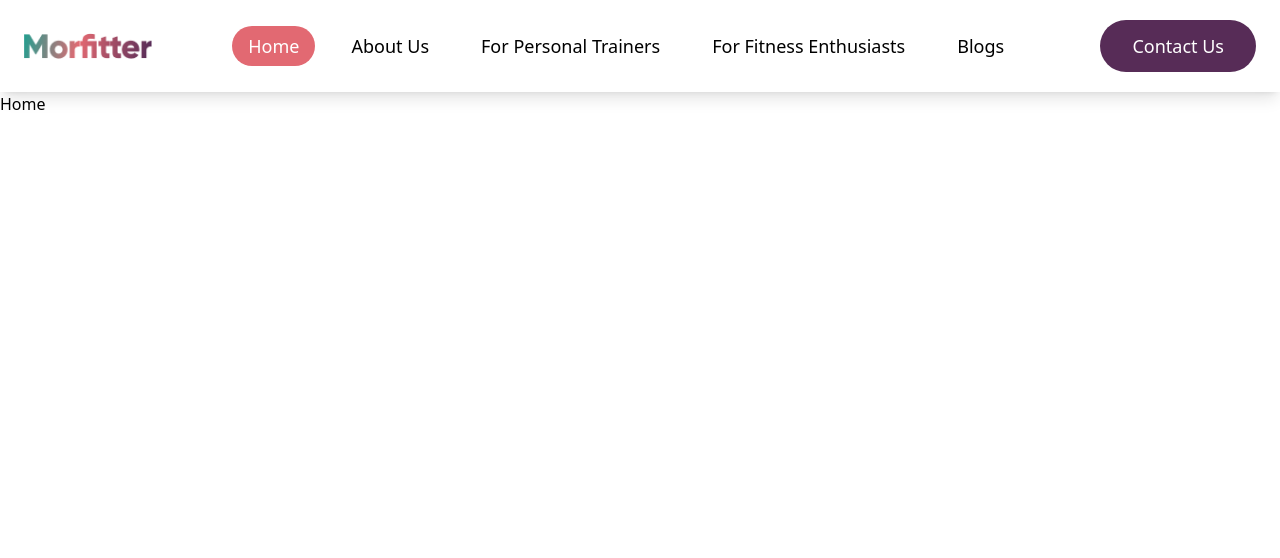
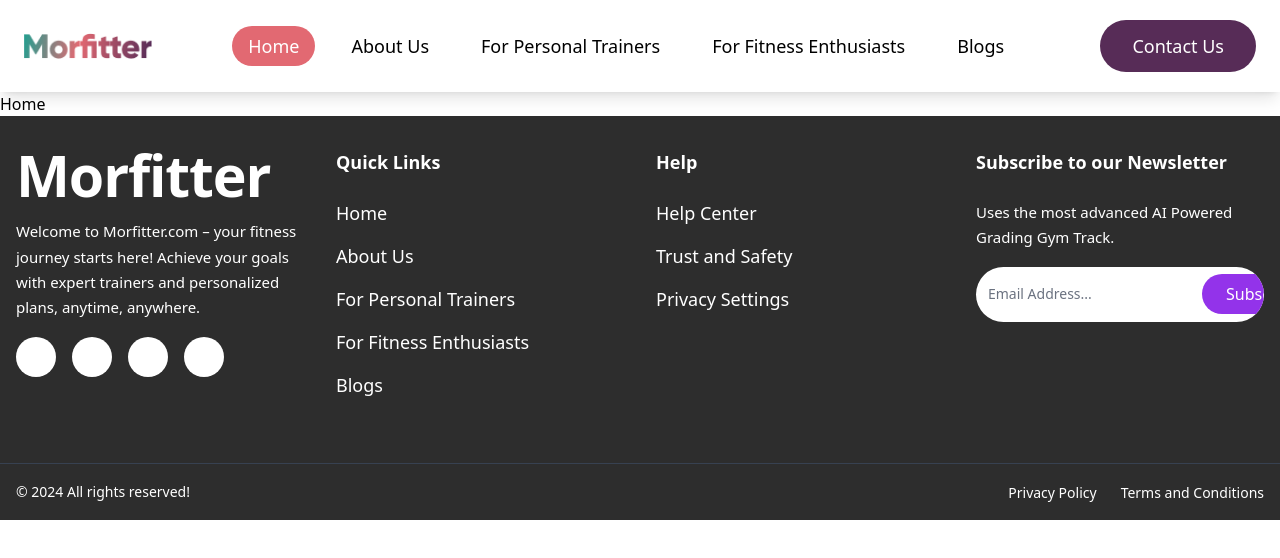
Before and after one commit to MDTanvirAhmedEmon/morfitter-frontend, a Next.js app: page / in a window 1280 px wide. Shown: the top 558 px of the page. Built offline with nearby package versions, Linux system fonts and the light colour scheme.

Commit message:
set up footer

```diff
--- a/src/app/(main-layout)/layout.js
+++ b/src/app/(main-layout)/layout.js
@@ -1,3 +1,4 @@
+import Footer from "@/components/Shared/Footer";
 import Header from "@/components/Shared/Header";
 
 export default function MainLayout({ children }) {
@@ -7,6 +8,7 @@ export default function MainLayout({ children }) {
         {/* <h2>Header</h2> */}
         <Header></Header>
         {children}
+        <Footer></Footer>
       </body>
     </html>
   );
--- a/src/components/Shared/Footer.js
+++ b/src/components/Shared/Footer.js
@@ -0,0 +1,164 @@
+const Footer = () => {
+    return (
+      <footer className="footer-section bg-[#2d2d2d] text-white">
+        <section className="container mx-auto px-4">
+          <div className="grid grid-cols-1 md:grid-cols-2 lg:grid-cols-4 gap-8 py-8">
+            {/* First Column */}
+            <div>
+              <div className="logo">
+                <a
+                  href="#"
+                  className="text-[57.25px] font-extrabold leading-[55.46px] tracking-[-0.02em]"
+                >
+                  Morfitter
+                </a>
+              </div>
+              <p className="mt-4 text-[15px] leading-[25.3px] max-w-[330px]">
+                Welcome to Morfitter.com – your fitness journey starts here!
+                Achieve your goals with expert trainers and personalized plans,
+                anytime, anywhere.
+              </p>
+              <div className="flex gap-4 mt-4">
+                <a
+                  href="#"
+                  className="item h-10 w-10 rounded-full bg-white text-green-500 flex items-center justify-center text-xl hover:bg-green-500 hover:text-white transition duration-300"
+                >
+                  <i className="ri-facebook-fill"></i>
+                </a>
+                <a
+                  href="#"
+                  className="item h-10 w-10 rounded-full bg-white text-green-500 flex items-center justify-center text-xl hover:bg-green-500 hover:text-white transition duration-300"
+                >
+                  <i className="ri-instagram-line"></i>
+                </a>
+                <a
+                  href="#"
+                  className="item h-10 w-10 rounded-full bg-white text-green-500 flex items-center justify-center text-xl hover:bg-green-500 hover:text-white transition duration-300"
+                >
+                  <i className="ri-twitter-x-fill"></i>
+                </a>
+                <a
+                  href="#"
+                  className="item h-10 w-10 rounded-full bg-white text-green-500 flex items-center justify-center text-xl hover:bg-green-500 hover:text-white transition duration-300"
+                >
+                  <i className="ri-linkedin-fill"></i>
+                </a>
+              </div>
+            </div>
+
+            {/* Second Column */}
+            <div>
+              <h3 className="text-lg font-semibold mb-6">Quick Links</h3>
+              <ul className="space-y-4">
+                <li>
+                  <a
+                    href="#"
+                    className="text-white text-[18px] hover:text-orange-500 transition duration-300"
+                  >
+                    Home
+                  </a>
+                </li>
+                <li>
+                  <a
+                    href="#"
+                    className="text-white text-[18px] hover:text-orange-500 transition duration-300"
+                  >
+                    About Us
+                  </a>
+                </li>
+                <li>
+                  <a
+                    href="#"
+                    className="text-white text-[18px] hover:text-orange-500 transition duration-300"
+                  >
+                    For Personal Trainers
+                  </a>
+                </li>
+                <li>
+                  <a
+                    href="#"
+                    className="text-white text-[18px] hover:text-orange-500 transition duration-300"
+                  >
+                    For Fitness Enthusiasts
+                  </a>
+                </li>
+                <li>
+                  <a
+                    href="#"
+                    className="text-white text-[18px] hover:text-orange-500 transition duration-300"
+                  >
+                    Blogs
+                  </a>
+                </li>
+              </ul>
+            </div>
+
+            {/* Third Column */}
+            <div>
+              <h3 className="text-lg font-semibold mb-6">Help</h3>
+              <ul className="space-y-4">
+                <li>
+                  <a
+                    href="#"
+                    className="text-white text-[18px] hover:text-orange-500 transition duration-300"
+                  >
+                    Help Center
+                  </a>
+                </li>
+                <li>
+                  <a
+                    href="#"
+                    className="text-white text-[18px] hover:text-orange-500 transition duration-300"
+                  >
+                    Trust and Safety
+                  </a>
+                </li>
+                <li>
+                  <a
+                    href="#"
+                    className="text-white text-[18px] hover:text-orange-500 transition duration-300"
+                  >
+                    Privacy Settings
+                  </a>
+                </li>
+              </ul>
+            </div>
+
+            {/* Fourth Column */}
+            <div>
+              <h3 className="text-lg font-semibold mb-6">Subscribe to our Newsletter</h3>
+              <p className="text-[15px] leading-[25.3px] mb-4">
+                Uses the most advanced AI Powered Grading Gym Track.
+              </p>
+              <div className="flex items-center bg-white rounded-full h-[55px] overflow-hidden px-3 gap-3">
+                <input
+                  type="text"
+                  placeholder="Email Address..."
+                  className="flex-1 text-sm text-gray-700 outline-none border-none placeholder:text-gray-500"
+                />
+                <button className="px-6 py-2 rounded-full text-white bg-purple-600 hover:bg-green-500 transition duration-300">
+                  Subscribe
+                </button>
+              </div>
+            </div>
+          </div>
+        </section>
+
+        <div className="mt-8 border-t border-gray-700 py-4">
+          <div className="container mx-auto px-4 flex justify-between items-center">
+            <p className="text-sm">© 2024 All rights reserved!</p>
+            <div className="space-x-6">
+              <a href="#" className="text-white text-sm hover:text-orange-500">
+                Privacy Policy
+              </a>
+              <a href="#" className="text-white text-sm hover:text-orange-500">
+                Terms and Conditions
+              </a>
+            </div>
+          </div>
+        </div>
+      </footer>
+    );
+  };
+
+  export default Footer;
```
